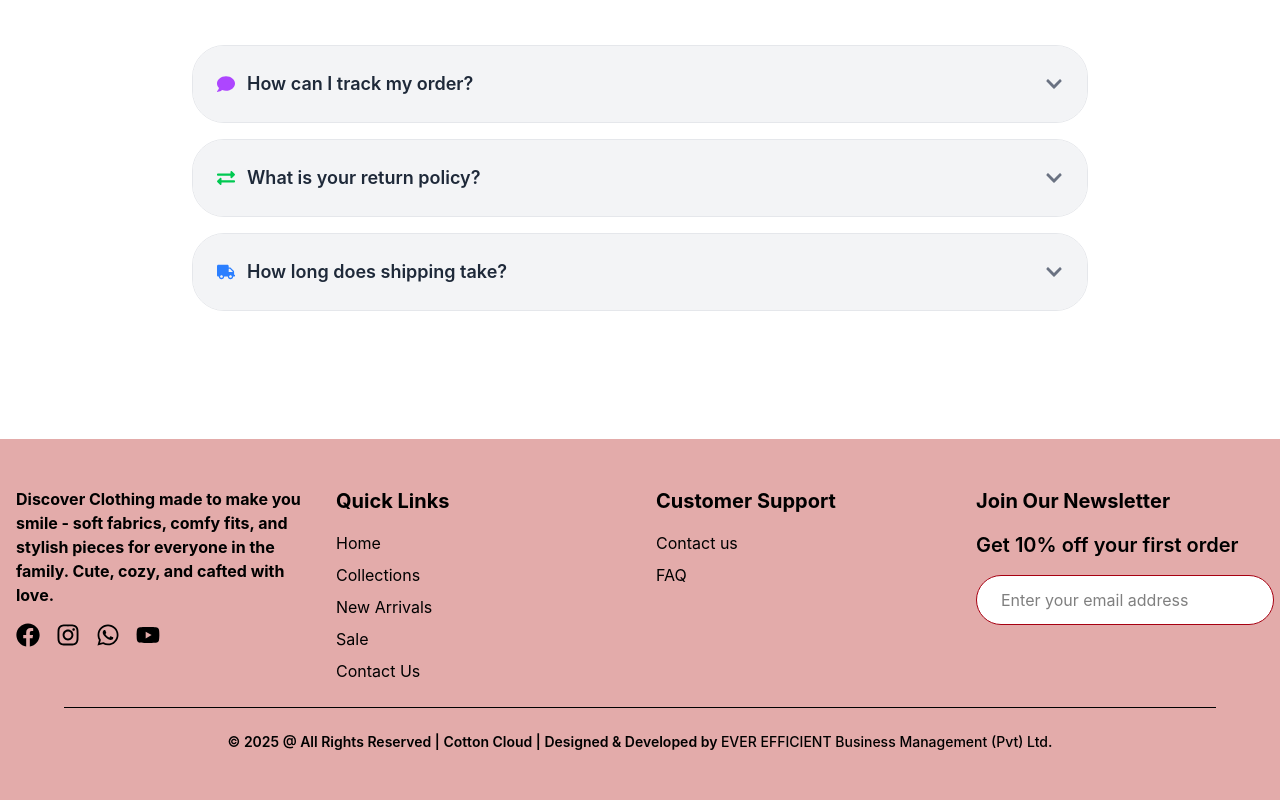
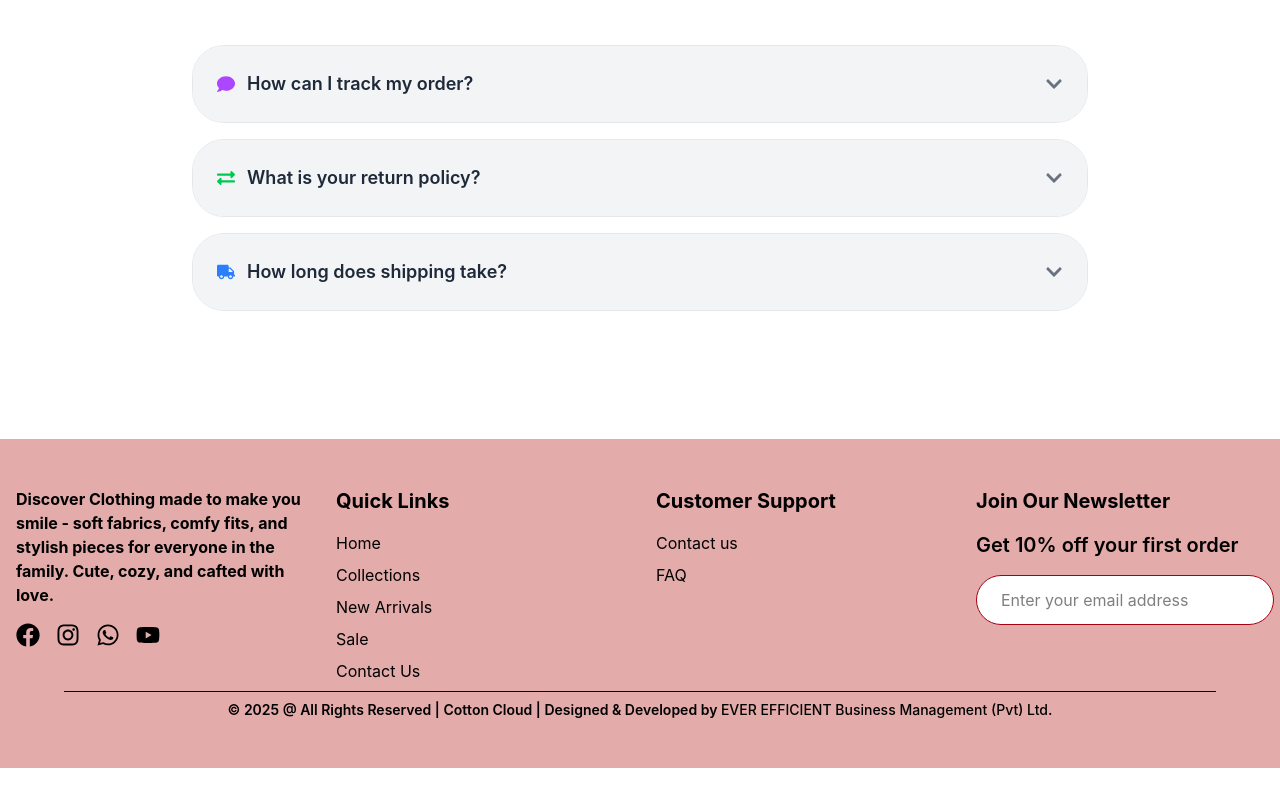
Before and after one commit to supunyasanthaofficial/Cotton, a React (Vite) app: page /contact in a window 1280 px wide. Shown: the part 1373-2173 px from the top of the page. After the commit the page ends 2141 px from the top, so only its background shows below. Built offline with nearby package versions, Linux system fonts and the light colour scheme.

Commit message:
change the bottom bar paragraph alignments.

```diff
--- a/src/components/Footer.jsx
+++ b/src/components/Footer.jsx
@@ -121,8 +121,8 @@ const Footer = () => {
           </div>
         </div>
 
-        <div className="max-w-6xl mx-auto mt-6 pt-6 border-t border-black text-xl-center font-semibold text-center text-black text-sm">
-          <p>
+        <div className="max-w-6xl mx-auto mt-2 pt-2 border-t border-black text-xl-center font-semibold text-center text-black text-sm">
+          <p className="text-sm  mt-0-">
             &copy; 2025 @ All Rights Reserved | Cotton Cloud | Designed &
             Developed by{" "}
             <a
```
